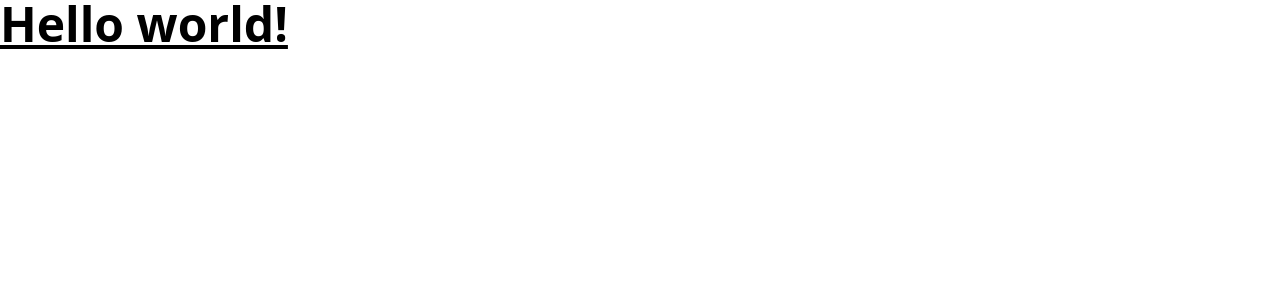
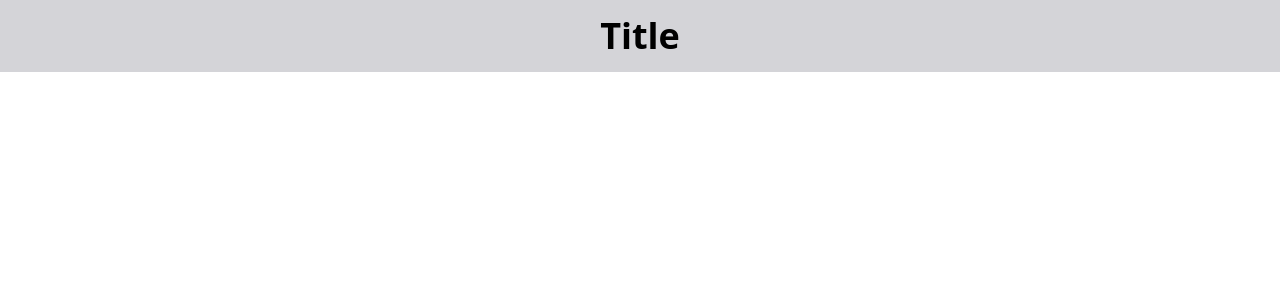
Before and after one commit to Wata-Naoki/population-chart, a React (Create React App) app: page / in a window 1280 px wide. Shown: the top 300 px of the page. Built offline with nearby package versions, Linux system fonts and the light colour scheme.

Commit message:
全体のレイアウトコンポーネント作成

```diff
--- a/src/App.tsx
+++ b/src/App.tsx
@@ -1,10 +1,14 @@
 import React from 'react';
+import { Layout } from './components/Layout/Layout';
+import { Title } from './components/Title/Title';
 
 function App() {
   return (
-    <div>
-      <h1 className='text-5xl font-bold underline'>Hello world!</h1>
-    </div>
+    <>
+      <Layout>
+        <Title>Title</Title>
+      </Layout>
+    </>
   );
 }
 
--- /dev/null
+++ b/src/components/Layout/Layout.tsx
@@ -0,0 +1,13 @@
+import React from 'react';
+
+type LayoutProps = {
+  children: React.ReactNode;
+};
+
+export const Layout: React.FC<LayoutProps> = ({ children }) => {
+  return (
+    <div className='flex flex-col justify-center items-center min-w-full gap-8  m-0 overflow-scroll bg-white  grow'>
+      {children}
+    </div>
+  );
+};
--- /dev/null
+++ b/src/components/Title/Title.tsx
@@ -0,0 +1,9 @@
+import React from 'react';
+
+type TitleProps = {
+  children: React.ReactNode;
+};
+
+export const Title: React.FC<TitleProps> = ({ children }) => {
+  return <div className='text-4xl font-bold text-center bg-zinc-300	py-4 w-full'>{children}</div>;
+};
```
Also changed, not shown: 1 other file (tests, documents, lock files or other folders).
